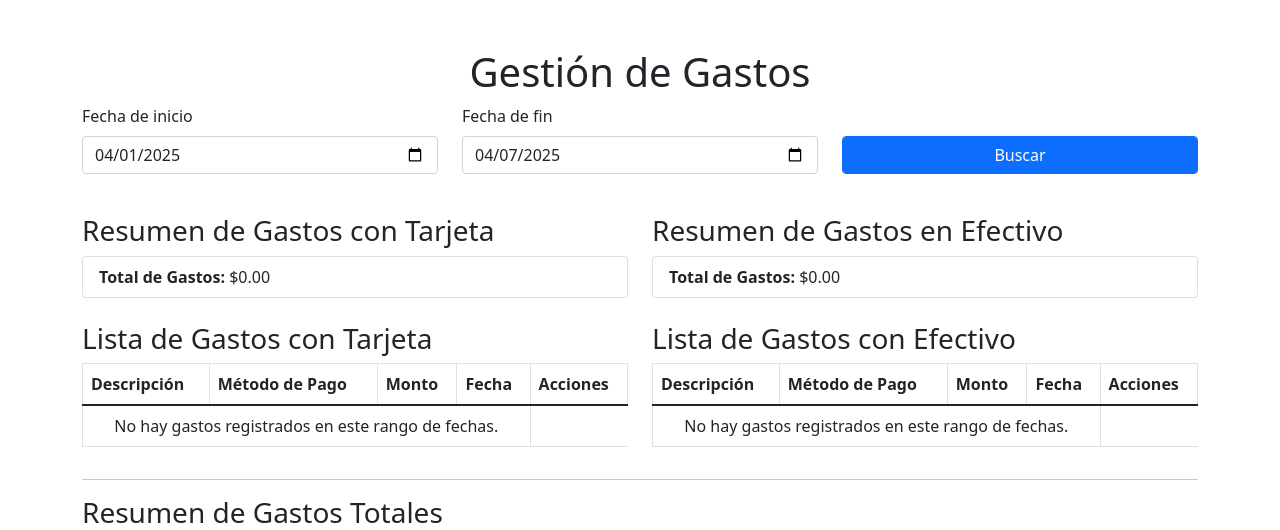
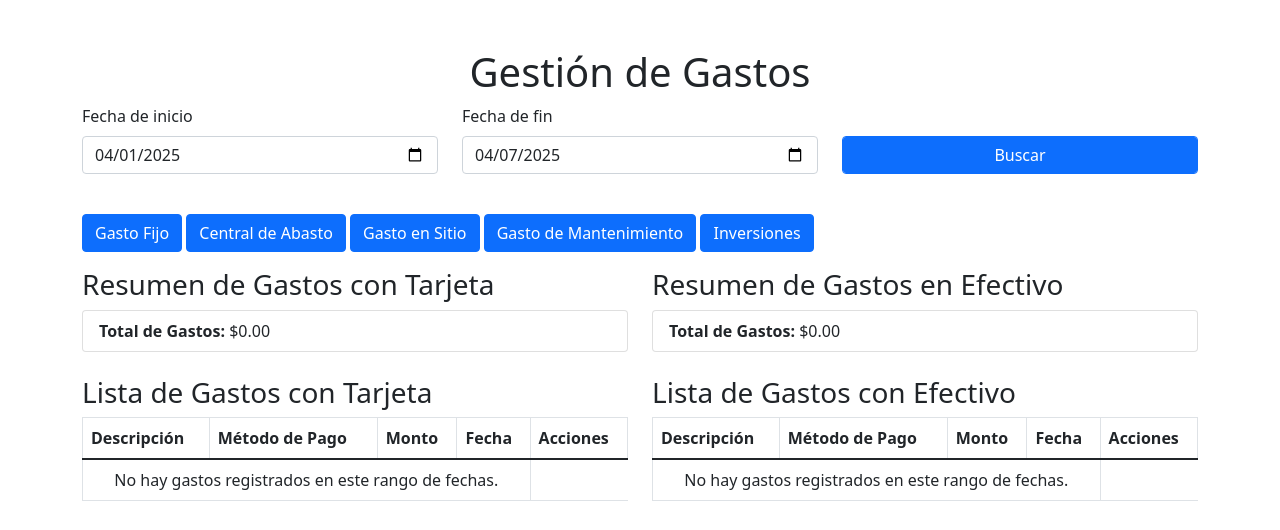
Before and after one commit to CuauhtemocEG/GestionGastos, a PHP site: page / in a window 1280 px wide. Shown: the top 530 px of the page. Run offline with PHP 8.4, Linux system fonts and the light colour scheme; data that the repository does not hold is empty.

Commit message:
Add types to expenses

```diff
--- a/index.php
+++ b/index.php
@@ -105,6 +105,50 @@ $totalGastosAll = calcularTotales($gastosTotales);
             </div>
         </form>
         <br>
+        <!-- Collapse -->
+        <p>
+            <a class="btn btn-primary" data-bs-toggle="collapse" href="#collapseFijo" role="button" aria-expanded="false" aria-controls="collapseExample">
+                Gasto Fijo
+            </a>
+            <a class="btn btn-primary" data-bs-toggle="collapse" href="#collapseCentral" role="button" aria-expanded="false" aria-controls="collapseExample">
+                Central de Abasto
+            </a>
+            <a class="btn btn-primary" data-bs-toggle="collapse" href="#collapseSitio" role="button" aria-expanded="false" aria-controls="collapseExample">
+                Gasto en Sitio
+            </a>
+            <a class="btn btn-primary" data-bs-toggle="collapse" href="#collapseMantenimiento" role="button" aria-expanded="false" aria-controls="collapseExample">
+                Gasto de Mantenimiento
+            </a>
+            <a class="btn btn-primary" data-bs-toggle="collapse" href="#collapseInversiones" role="button" aria-expanded="false" aria-controls="collapseExample">
+                Inversiones
+            </a>
+        </p>
+        <div class="collapse" id="collapseFijo">
+            <div class="card card-body">
+                Some placeholder content for the collapse component. This panel is hidden by default but revealed when the user activates the relevant trigger.
+            </div>
+        </div>
+        <div class="collapse" id="collapseCentral">
+            <div class="card card-body">
+                Some placeholder content for the collapse component. This panel is hidden by default but revealed when the user activates the relevant trigger.
+            </div>
+        </div>
+        <div class="collapse" id="collapseSitio">
+            <div class="card card-body">
+                Some placeholder content for the collapse component. This panel is hidden by default but revealed when the user activates the relevant trigger.
+            </div>
+        </div>
+        <div class="collapse" id="collapseMantenimiento">
+            <div class="card card-body">
+                Some placeholder content for the collapse component. This panel is hidden by default but revealed when the user activates the relevant trigger.
+            </div>
+        </div>
+        <div class="collapse" id="collapseInversiones">
+            <div class="card card-body">
+                Some placeholder content for the collapse component. This panel is hidden by default but revealed when the user activates the relevant trigger.
+            </div>
+        </div>
+
         <div class="row">
             <div class="col-md-6">
                 <!-- Resumen de gastos -->
```
Lines whose indentation alone changed are shown as unchanged.
